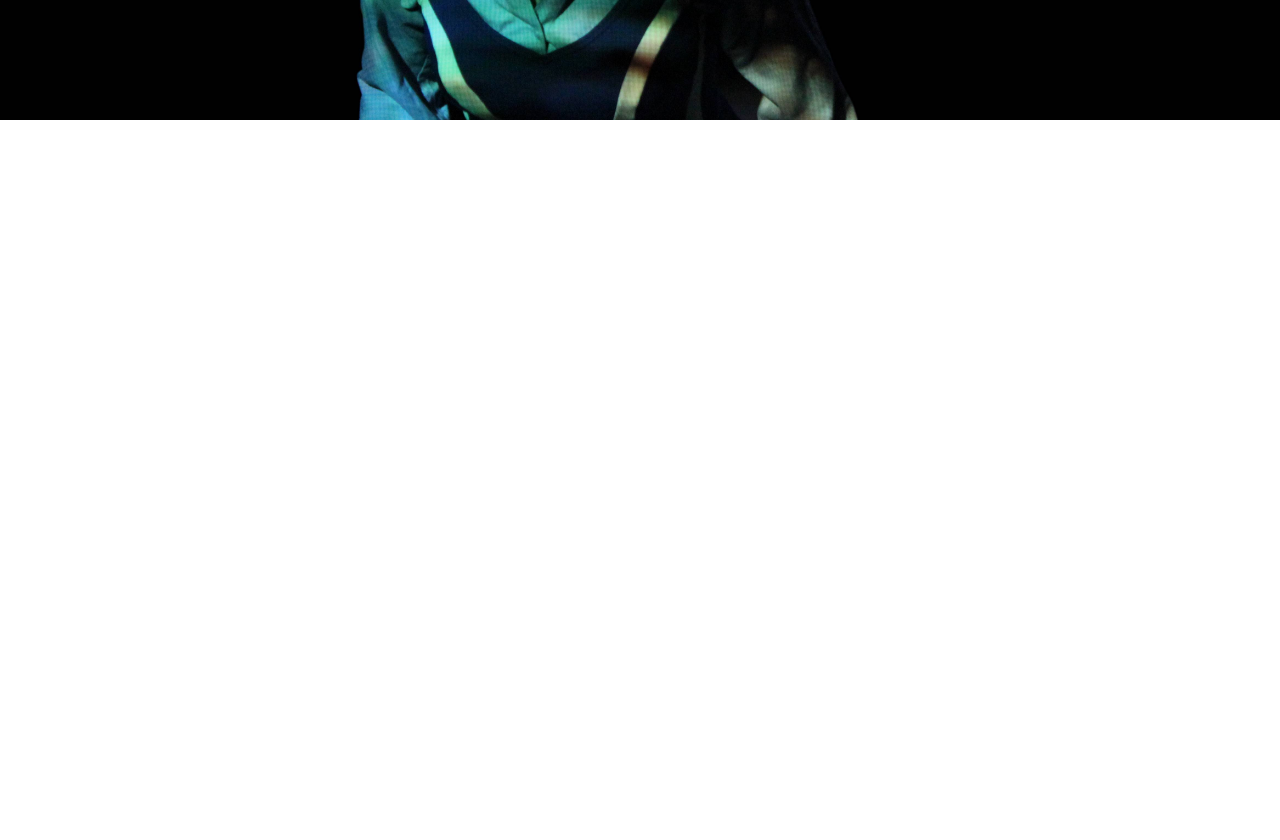
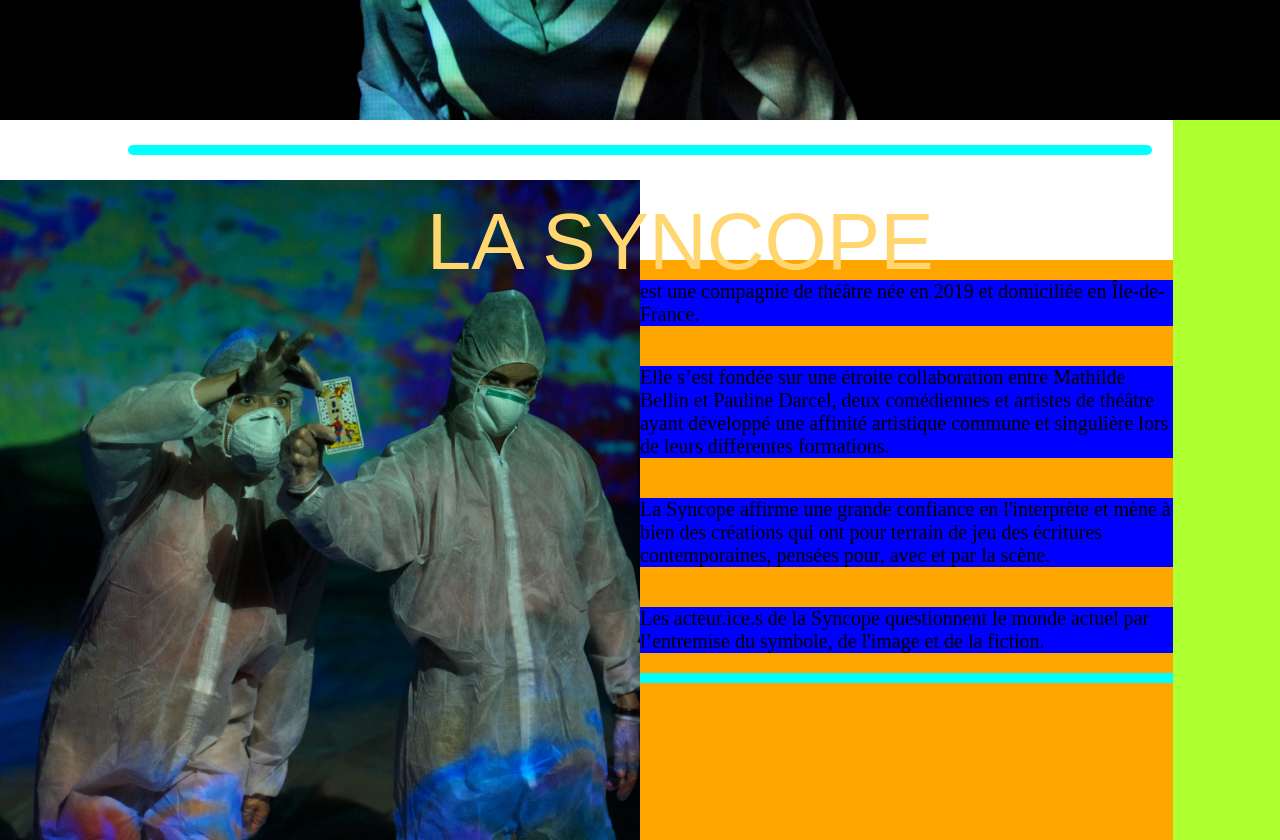
Before and after one commit to Louissnsn/LaSyncopeV2, a Next.js app: page /la-compagnie in a window 1280 px wide. Shown: the part 760-1600 px from the top of the page. Before the commit the page ends 880 px from the top, so only its background shows below. Built offline with nearby package versions, Linux system fonts and the light colour scheme; a web font is replaced by a local one.

Commit message:
create Dates, Distribution, Partenaire, and Presse components

```diff
--- a/src/app/(ui)/la-compagnie/direction-artistique/page.js
+++ b/src/app/(ui)/la-compagnie/direction-artistique/page.js
@@ -5,6 +5,7 @@ export default function Direction() {
   return (
     <div className={styles.container}>
       <Mathilde />
+
       <Pauline />
     </div>
   );
--- a/src/app/(ui)/la-compagnie/page.js
+++ b/src/app/(ui)/la-compagnie/page.js
@@ -1,6 +1,8 @@
 import Compagnie from "@/app/components/Compagnie";
 import Accueil from "@/app/components/Accueil";
+// import styles from "@/app/styles/CompagniePage.module.css";
 export default function CompagniePage() {
+  console.log("cmpagnie page");
   return (
     <div>
       <Compagnie />
--- a/src/app/components/Accueil.js
+++ b/src/app/components/Accueil.js
@@ -1,12 +1,45 @@
 import styles from "@/app/styles/Accueil.module.css";
+import Image from "next/image";
+import choeur from "@/app/public/images/Covers/choeur-des-hommes-4.webp";
 export default function Accueil() {
+  console.log("heyo");
   return (
-    <div class="parent">
-      <div class={styles.photoContainer}> </div>
-      <div class={styles.shape1Container}> </div>
-      <div class={styles.titreContainer}> </div>
-      <div class={styles.texteContainer}> </div>
-      <div class={styles.shape2Container}> </div>
+    <div className={styles.parent}>
+      <div className={styles.photoContainer}>
+        <Image
+          src={choeur}
+          alt="Photo du spectacle des Poissons"
+          fill
+          style={{ objectFit: "cover" }}
+        />
+      </div>
+      <div className={styles.shape1}> </div>
+      <div className={styles.titreContainer}>
+        <p className={styles.titre}>LA SYNCOPE</p>
+      </div>
+      <div className={styles.texteContainer}>
+        <p className={styles.texteBio}>
+          est une compagnie de théâtre née en 2019 et domiciliée en
+          Île-de-France. <br />
+        </p>
+        <p className={styles.texteBio}>
+          Elle s’est fondée sur une étroite collaboration entre Mathilde Bellin
+          et Pauline Darcel, deux comédiennes et artistes de théâtre ayant
+          développé une affinité artistique commune et singulière lors de leurs
+          différentes formations. <br />
+        </p>
+        <p className={styles.texteBio}>
+          La Syncope affirme une grande confiance en l'interprète et mène à bien
+          des créations qui ont pour terrain de jeu des écritures
+          contemporaines, pensées pour, avec et par la scène. <br />
+        </p>
+        <p className={styles.texteBio}>
+          Les acteur.ice.s de la Syncope questionnent le monde actuel par
+          l’entremise du symbole, de l'image et de la fiction.
+        </p>
+        <div className={styles.shapeInText}></div>
+      </div>
+      <div className={styles.shape2Container}> </div>
     </div>
   );
 }
--- /dev/null
+++ b/src/app/components/Dates.js
@@ -0,0 +1,3 @@
+export default function Dates() {
+  return <div></div>;
+}
--- /dev/null
+++ b/src/app/components/Distribution.js
@@ -0,0 +1,3 @@
+export default function Distribution() {
+  return <div></div>;
+}
--- a/src/app/components/Mathilde.js
+++ b/src/app/components/Mathilde.js
@@ -1,6 +1,7 @@
 import styles from "@/app/styles/Mathilde.module.css";
 import photoMathilde from "@/app/public/images/119.webp";
 import Image from "next/image";
+import logoSVG from "@/app/public/logo/logo-syncope-v2.svg";
 
 export default function Mathilde() {
   return (
@@ -60,6 +61,7 @@ export default function Mathilde() {
         <div className={styles.zigZag}></div>
       </div>
       <div className={styles.barreLatérale}> </div>
+      {/* <Image src={logoSVG} alt="logo au format SVG" /> */}
     </div>
   );
 }
--- /dev/null
+++ b/src/app/components/Presse.js
@@ -0,0 +1,3 @@
+export default function Presse() {
+  return <div></div>;
+}
--- a/src/app/styles/Accueil.module.css
+++ b/src/app/styles/Accueil.module.css
@@ -1,4 +1,6 @@
 .parent {
+  width: 100%;
+  height: 90vh;
   display: grid;
   grid-template-columns: repeat(12, 1fr);
   grid-template-rows: repeat(12, 1fr);
@@ -7,21 +9,54 @@
 }
 
 .photoContainer {
-  grid-area: 2 / 1 / 13 / 5;
+  grid-area: 2 / 1 / 13 / 7;
+  position: relative;
   background-color: blueviolet;
 }
-.shape1Container {
-  grid-area: 1 / 1 / 2 / 6;
+.shape1 {
+  grid-area: 1 / 1 / 2 / 13;
+  background-color: aqua;
+  margin: auto;
+  width: 80%;
+  height: 10px;
+  border-radius: 50px;
+}
+.titreContainer {
+  margin-top: 3%;
+  grid-area: 2 / 5 / 5 / 10;
+}
+
+.titre {
+  position: absolute;
+  font-family: var(--font-combine);
+  font-size: 5rem;
+  font-weight: 200;
+  color: #ffd670;
+}
+
+.texteContainer {
+  grid-area: 3 / 7 / 13 / 12;
+  background-color: orange;
+  margin-top: 20px;
+  display: flex;
+  flex-direction: column;
+  align-items: center;
+}
+
+.texteBio {
+  margin-bottom: 20px;
+  margin-top: 20px;
+  font-size: 20px;
+  text-justify: inter-word;
+  background-color: blue;
+}
+
+.shapeInText {
+  width: 100%;
+  height: 10px;
   background-color: aqua;
 }
-.titreContainer {
-  grid-area: 2 / 5 / 5 / 10;
-  background-color: bisque;
-}
-.texteContainer {
-  grid-area: 5 / 6 / 13 / 11;
-  background-color: orange;
-}
+
 .shape2Container {
   grid-area: 1 / 12 / 13 / 13;
   background-color: greenyellow;
--- /dev/null
+++ b/src/app/styles/CompagniePage.module.css
@@ -0,0 +1,4 @@
+.container {
+  width: 100vw;
+  height: 100vh;
+}
--- a/src/app/styles/Mathilde.module.css
+++ b/src/app/styles/Mathilde.module.css
@@ -48,7 +48,8 @@
 .texteBio {
   margin-bottom: 20px;
   margin-top: 20px;
-  text-justify: auto;
+  text-justify: inter-word;
+  font-size: 20px;
 }
 
 /* SHAPES */
--- a/src/app/styles/Pauline.module.css
+++ b/src/app/styles/Pauline.module.css
@@ -35,7 +35,7 @@
   color: #cdb4db;
 }
 .bio {
-  grid-area: 5 / 2 / 13 / 5;
+  grid-area: 5 / 2 / 13 / 6;
 }
 .bioTitle {
   grid-area: 4 / 2 / 5 / 5;
@@ -44,7 +44,8 @@
 .texteBio {
   margin-bottom: 20px;
   margin-top: 20px;
-  text-justify: auto;
+  text-justify: inter-word;
+  font-size: 20px;
 }
 
 /* SHAPES */
```
Also changed, not shown: src/app/components/Partenaires.js (added), src/app/public/logo/logo-syncope-v2.svg (added).
